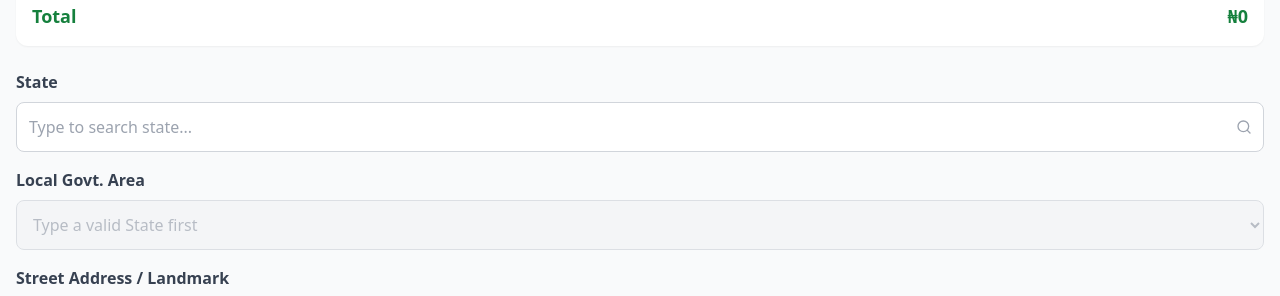
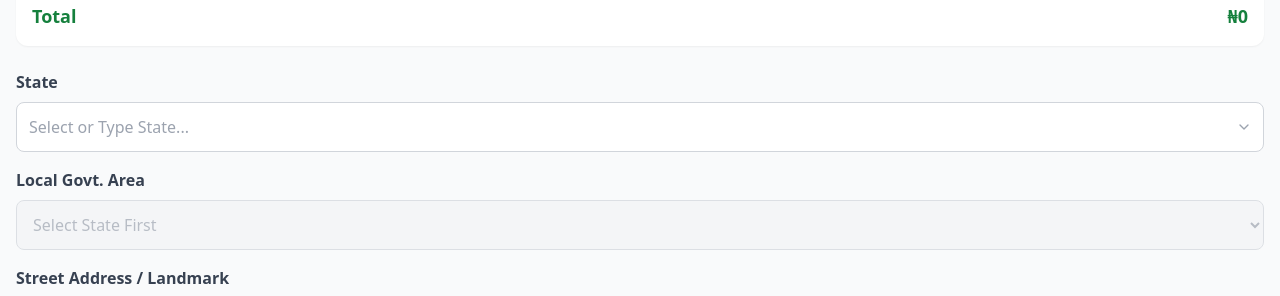
Before and after one commit to ArrYorr/DigiHack-FeedRoute, a React (Vite) app: page /checkout in a window 1280 px wide. Shown: the part 164-460 px from the top of the page. Built offline with nearby package versions, Linux system fonts and the light colour scheme.

Commit message:
feat: Implement custom searchable state dropdown with LGA selection in CheckoutPage

```diff
--- a/src/pages/CheckoutPage.jsx
+++ b/src/pages/CheckoutPage.jsx
@@ -1,9 +1,9 @@
-import { useEffect, useState } from 'react';
+import { useEffect, useState, useRef } from 'react';
 import { useOutletContext, useNavigate } from 'react-router-dom';
-import { FiCheckCircle, FiSearch } from 'react-icons/fi';
+import { FiCheckCircle, FiChevronDown, FiMapPin } from 'react-icons/fi';
 import { useCart } from '../context/CartContext';
 
-// 1. Import the data from your new file
+// Import data from your file
 import { nigeriaLocations } from '../data/nigeriaData';
 
 function CheckoutPage() {
@@ -12,47 +12,67 @@ function CheckoutPage() {
   const { setCurrentPageTitle } = useOutletContext();
 
   const [step, setStep] = useState(1);
+
+  // State for Form
   const [selectedState, setSelectedState] = useState("");
   const [selectedLGA, setSelectedLGA] = useState("");
   const [availableLGAs, setAvailableLGAs] = useState([]);
+
+  // State for Custom Dropdown
+  const [isDropdownOpen, setIsDropdownOpen] = useState(false);
+  const [stateSearch, setStateSearch] = useState("");
+
+  // Refs for click outside logic
+  const dropdownRef = useRef(null);
 
   useEffect(() => {
     setCurrentPageTitle("Checkout");
   }, [setCurrentPageTitle]);
 
-  // --- 2. SEARCH LOGIC ---
-  const handleStateInput = (e) => {
+  // Close dropdown if clicking outside
+  useEffect(() => {
+    function handleClickOutside(event) {
+      if (dropdownRef.current && !dropdownRef.current.contains(event.target)) {
+        setIsDropdownOpen(false);
+      }
+    }
+    document.addEventListener("mousedown", handleClickOutside);
+    return () => document.removeEventListener("mousedown", handleClickOutside);
+  }, [dropdownRef]);
+
+  // Filter states based on search
+  const filteredStates = Object.keys(nigeriaLocations).filter((state) =>
+    state.toLowerCase().includes(stateSearch.toLowerCase())
+  );
+
+  const handleStateSelect = (state) => {
+    setSelectedState(state);
+    setStateSearch(state); // Set input text to selected state
+    setAvailableLGAs(nigeriaLocations[state]); // Load LGAs
+    setSelectedLGA(""); // Reset LGA
+    setIsDropdownOpen(false); // Close dropdown
+  };
+
+  const handleStateInputChange = (e) => {
     const val = e.target.value;
-    setSelectedState(val);
+    setStateSearch(val);
+    setIsDropdownOpen(true);
 
-    // Check if the typed value matches a real state (Case-insensitive check)
-    // This allows "lagos" to match "Lagos"
-    const match = Object.keys(nigeriaLocations).find(
-      (state) => state.toLowerCase() === val.toLowerCase()
-    );
-
-    if (match) {
-      setAvailableLGAs(nigeriaLocations[match]);
-      setSelectedLGA(""); // Reset LGA if they change state
-    } else {
-      setAvailableLGAs([]); // Clear LGAs if state is invalid/typing
+    // If user clears input, reset everything
+    if (val === "") {
+      setSelectedState("");
+      setAvailableLGAs([]);
     }
   };
 
   const handlePlaceOrder = (e) => {
     e.preventDefault();
 
-    // Validation: Ensure they actually picked a valid state
-    const isValidState = Object.keys(nigeriaLocations).some(
-      (s) => s.toLowerCase() === selectedState.toLowerCase()
-    );
-
-    if (!isValidState) {
+    // Validation
+    if (!selectedState || !nigeriaLocations[selectedState]) {
       alert("Please select a valid State from the list.");
       return;
     }
-
-    // Validation: Ensure LGA is selected
     if (!selectedLGA) {
       alert("Please select your Local Government Area.");
       return;
@@ -84,6 +104,7 @@ function CheckoutPage() {
   return (
     <div className="bg-gray-50 min-h-full pb-24 p-4">
 
+      {/* Order Summary */}
       <div className="bg-white p-4 rounded-xl shadow-sm mb-6">
         <h3 className="font-bold text-gray-700 mb-4 border-b pb-2">Order Summary</h3>
         {cartItems.map((item, index) => (
@@ -100,30 +121,44 @@ function CheckoutPage() {
 
       <form onSubmit={handlePlaceOrder} className="space-y-4">
 
-        {/* --- 3. SEARCHABLE STATE INPUT --- */}
-        <div>
+        {/* --- CUSTOM SEARCHABLE STATE DROPDOWN --- */}
+        <div className="relative" ref={dropdownRef}>
           <label className="block text-gray-700 font-bold mb-2">State</label>
           <div className="relative">
             <input
-              list="nigeria-states"
-              value={selectedState}
-              onChange={handleStateInput}
-              placeholder="Type to search state..."
+              type="text"
+              value={stateSearch}
+              onChange={handleStateInputChange}
+              onFocus={() => setIsDropdownOpen(true)}
+              placeholder="Select or Type State..."
               className="w-full border border-gray-300 bg-white rounded-lg p-3 pr-10 focus:outline-none focus:ring-2 focus:ring-green-500"
               required
             />
-            <FiSearch className="absolute right-3 top-1/2 -translate-y-1/2 text-gray-400" />
+            <FiChevronDown className={`absolute right-3 top-1/2 -translate-y-1/2 text-gray-400 transition-transform ${isDropdownOpen ? 'rotate-180' : ''}`} />
+          </div>
 
-            {/* The Hidden List of Options that appears when typing */}
-            <datalist id="nigeria-states">
-              {Object.keys(nigeriaLocations).sort().map((state) => (
-                <option key={state} value={state} />
-              ))}
-            </datalist>
-          </div>
+          {/* The Dropdown List */}
+          {isDropdownOpen && (
+            <div className="absolute z-20 w-full mt-1 bg-white border border-gray-200 rounded-xl shadow-xl max-h-60 overflow-y-auto">
+              {filteredStates.length > 0 ? (
+                filteredStates.sort().map((state) => (
+                  <div
+                    key={state}
+                    onClick={() => handleStateSelect(state)}
+                    className="p-3 hover:bg-green-50 cursor-pointer border-b border-gray-50 last:border-b-0 text-gray-700 flex items-center"
+                  >
+                    <FiMapPin className="mr-2 text-green-500" size={14} />
+                    {state}
+                  </div>
+                ))
+              ) : (
+                <div className="p-3 text-gray-400 text-sm text-center">No state found</div>
+              )}
+            </div>
+          )}
         </div>
 
-        {/* 4. LGA DROPDOWN (Auto-updates based on State) */}
+        {/* --- LGA DROPDOWN --- */}
         <div>
           <label className="block text-gray-700 font-bold mb-2">Local Govt. Area</label>
           <select
@@ -133,7 +168,7 @@ function CheckoutPage() {
             className={`w-full border border-gray-300 rounded-lg p-3 focus:outline-none focus:ring-2 focus:ring-green-500 ${availableLGAs.length === 0 ? 'bg-gray-100 text-gray-400' : 'bg-white'}`}
             required
           >
-            <option value="">{availableLGAs.length > 0 ? "Select LGA" : "Type a valid State first"}</option>
+            <option value="">{availableLGAs.length > 0 ? "Select LGA" : "Select State First"}</option>
             {availableLGAs.map((lga) => (
               <option key={lga} value={lga}>{lga}</option>
             ))}
```
